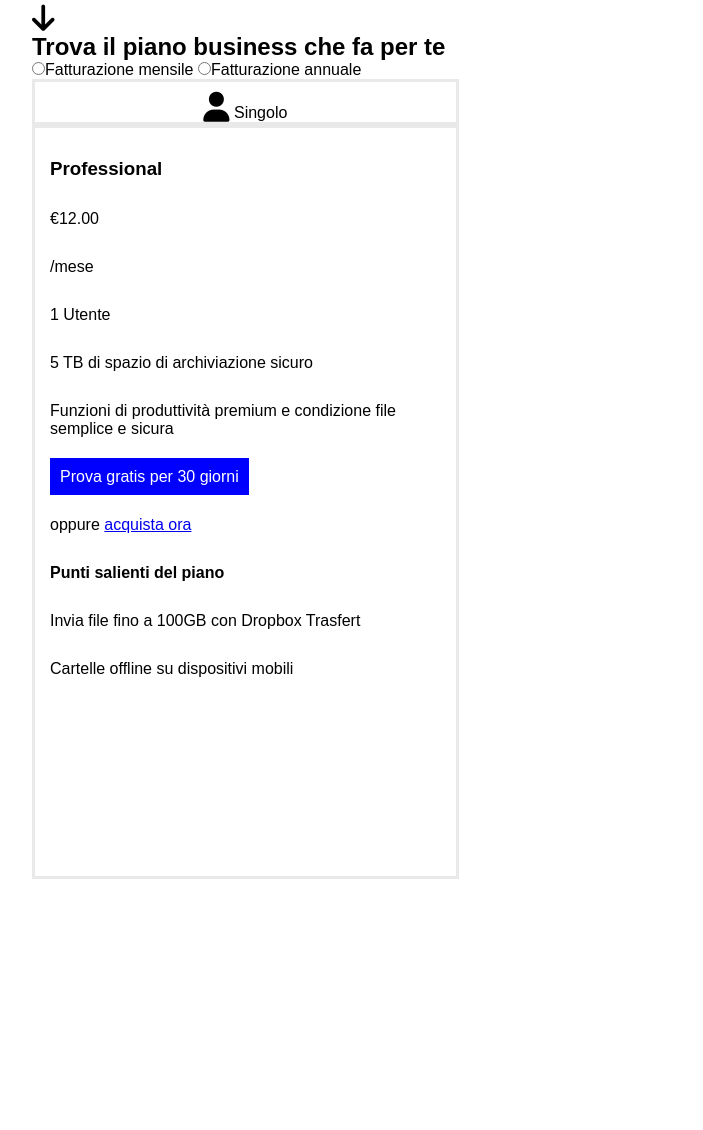
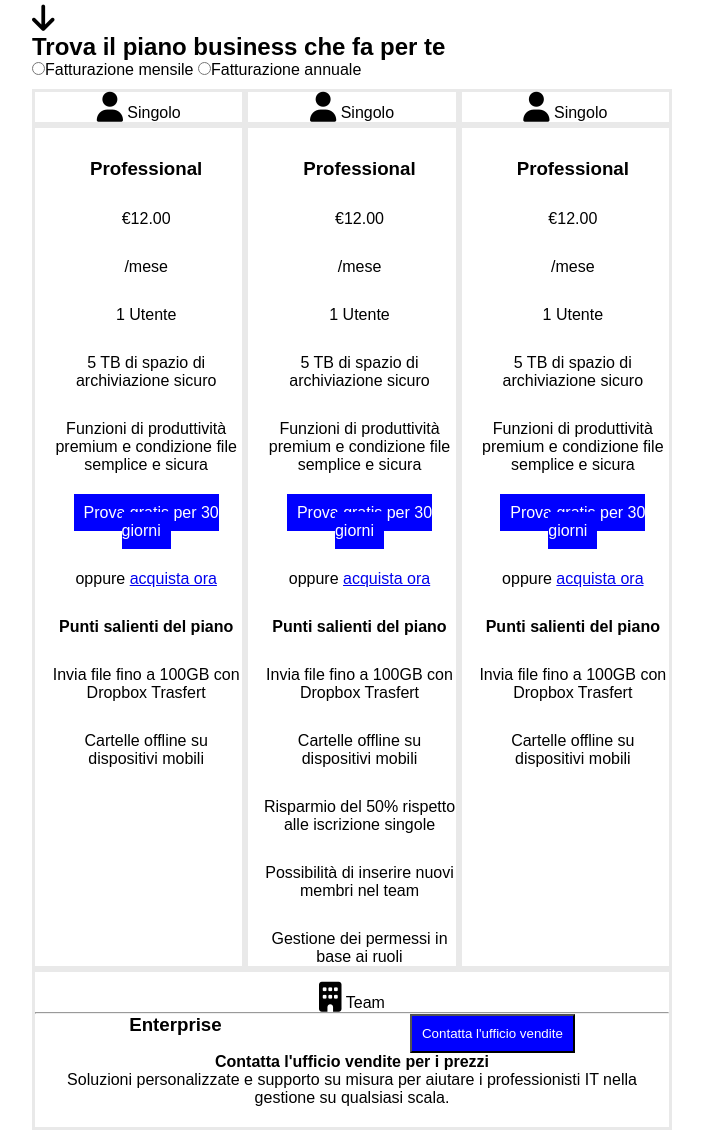
Before and after one commit to giorgiop62/htmlcss-dropbox, a plain HTML site: page index.html in a window 1280 px wide. Shown: the part 730-1860 px from the top of the page, without its empty margins (288-991 px from the left). Before the commit the page ends 1609 px from the top, so only its background shows below. Drawn offline with Linux system fonts and the light colour scheme.

Commit message:
ultima colonna

```diff
--- a/css/style.css
+++ b/css/style.css
@@ -44,13 +44,6 @@ header .menu ul a {
   padding-right: 15px;
   color: grey;
 
-}
-
-
-.menu a {
-  padding-right: 15px;
-  color: grey;
-
   align-items: center;
 }
 
@@ -83,12 +76,11 @@ header .menu ul a {
 
 .column {
   width: calc(100% / 3);
-  height: 800px;
   border: solid #e9e9e9;
 
 }
 
-.column .tipologia{
+.column, .row .tipologia{
   text-align: center;
   margin-top: 10px;
 
@@ -110,3 +102,17 @@ main li {
 
 main li .button {
   text-decoration: none;
+}
+
+.container .column {
+
+}
+
+.row {
+  width: 100%;
+  border: solid #e9e9e9;
+}
+
+.container .d-flex  {
+  justify-content: space-around;
+}
--- a/index.html
+++ b/index.html
@@ -65,17 +65,15 @@
     </div>
 
 
-    <div class="column container ">
+    <div class="container d-flex">
+      <div class="column">
         <div class="tipologia">
           <i class="fa-solid fa-user"></i>
           <span>Singolo</span>
           <hr>
         </div>
 
-
-
         <div>
-
           <ul>
             <li><h3>Professional</h3></li>
             <li>&euro;12.00</li>
@@ -89,16 +87,83 @@
             <li><h4>Punti salienti del piano</h4></li>
             <li>Invia file fino a 100GB con Dropbox Trasfert</li>
             <li>Cartelle offline su dispositivi mobili</li>
-
           </ul>
         </div>
+      </div>
+
+
+      <div class="column">
+        <div class="tipologia">
+          <i class="fa-solid fa-user"></i>
+          <span>Singolo</span>
+          <hr>
+        </div>
+
+        <div>
+          <ul>
+            <li><h3>Professional</h3></li>
+            <li>&euro;12.00</li>
+            <li>/mese</li>
+            <li>1 Utente</i></li>
+            <li>5 TB di spazio di archiviazione sicuro</li>
+            <li>Funzioni di produttività premium e condizione file semplice e sicura</li>
+            <li><a class="button" href="#">Prova gratis per 30 giorni</a></li>
+            <li>oppure <a href="#">acquista ora</a></li>
+            <!--riga grigia-->
+            <li><h4>Punti salienti del piano</h4></li>
+            <li>Invia file fino a 100GB con Dropbox Trasfert</li>
+            <li>Cartelle offline su dispositivi mobili</li>
+            <li>Risparmio del 50% rispetto alle iscrizione singole</li>
+            <li>Possibilità di inserire nuovi membri nel team</li>
+            <li>Gestione dei permessi in base ai ruoli</li>
+          </ul>
+        </div>
+      </div>
+
+      <div class="column">
+        <div class="tipologia">
+          <i class="fa-solid fa-user"></i>
+          <span>Singolo</span>
+          <hr>
+        </div>
+
+        <div>
+          <ul>
+            <li><h3>Professional</h3></li>
+            <li>&euro;12.00</li>
+            <li>/mese</li>
+            <li>1 Utente</i></li>
+            <li>5 TB di spazio di archiviazione sicuro</li>
+            <li>Funzioni di produttività premium e condizione file semplice e sicura</li>
+            <li><a class="button" href="#">Prova gratis per 30 giorni</a></li>
+            <li>oppure <a href="#">acquista ora</a></li>
+            <!--riga grigia-->
+            <li><h4>Punti salienti del piano</h4></li>
+            <li>Invia file fino a 100GB con Dropbox Trasfert</li>
+            <li>Cartelle offline su dispositivi mobili</li>
+          </ul>
+        </div>
+      </div>
+
+    </div>
+
+    <div class=" container d-flex">
+      <div class="row">
+        <div class="tipologia">
+          <i class="fa-solid fa-building"></i>
+          <span>Team</span>
+          <hr>
+          <!--mettere tutto a sinistra-->
+          <div class="d-flex">
+          <h3>Enterprise</h3>
+          <button class="button">Contatta l'ufficio vendite</button>
+          </div>
+          <h4>Contatta l'ufficio vendite per i prezzi</h4>
+          <p>Soluzioni personalizzate e supporto su misura per aiutare i professionisti IT nella gestione su qualsiasi scala.</p>
 
 
 
 
-
-
-    </div>
 
 
 
```
Lines whose indentation alone changed are shown as unchanged.
